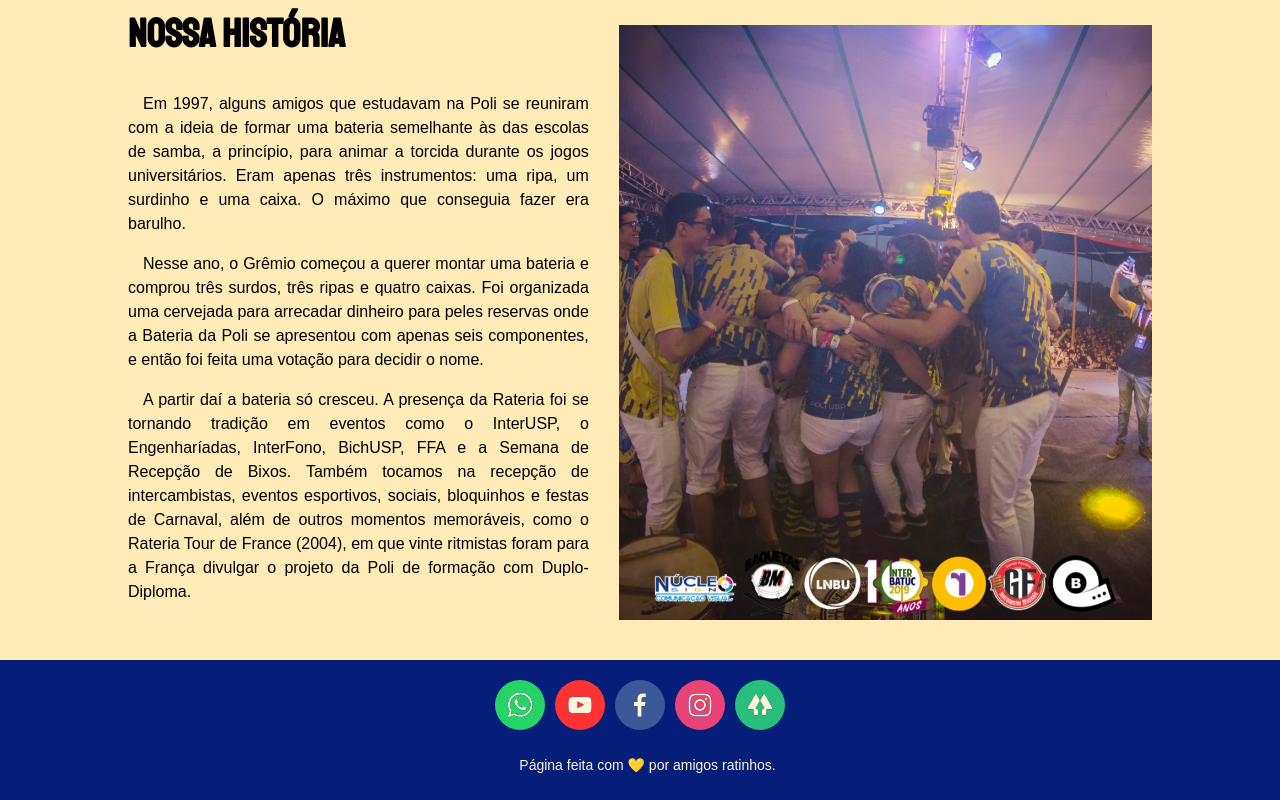
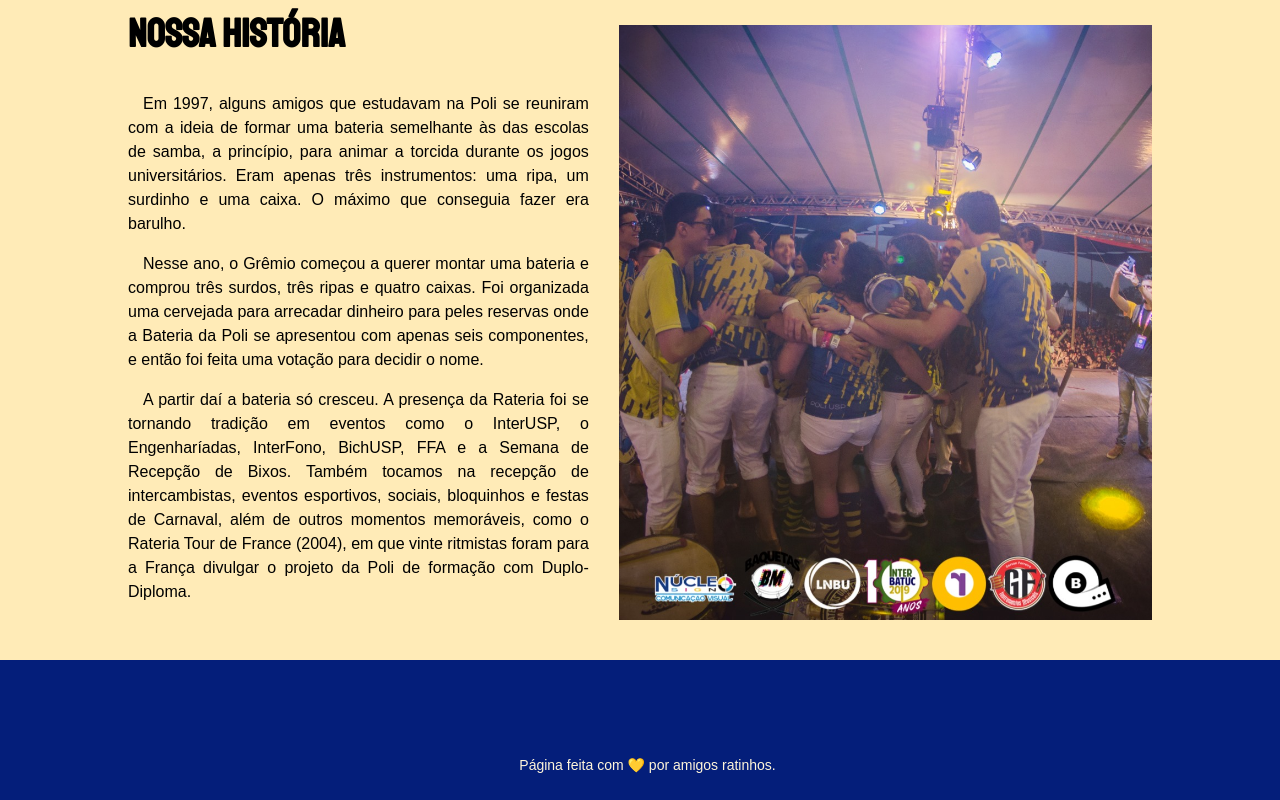
Before and after one commit to rateria/rateria-next-website, a Next.js app: page / in a window 1280 px wide. Shown: the part 644-1444 px from the top of the page. Built offline with nearby package versions, Linux system fonts and the light colour scheme; a web font is replaced by a local one.

Commit message:
fix: video position fixed!

```diff
--- a/styles/globals.css
+++ b/styles/globals.css
@@ -90,3 +90,8 @@ button {
 		font-size: 52%;
 	}
 }
+
+.social-container {
+	position: relative !important;
+	padding: 0 10vw 4rem !important;
+}
```
